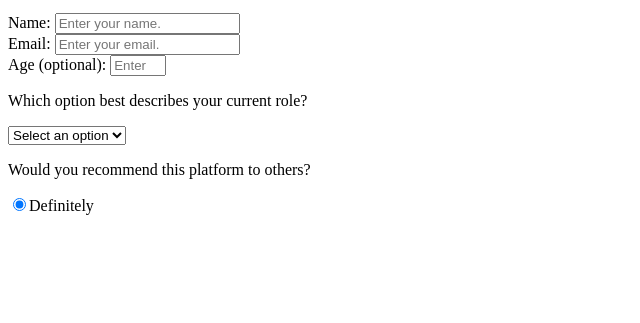
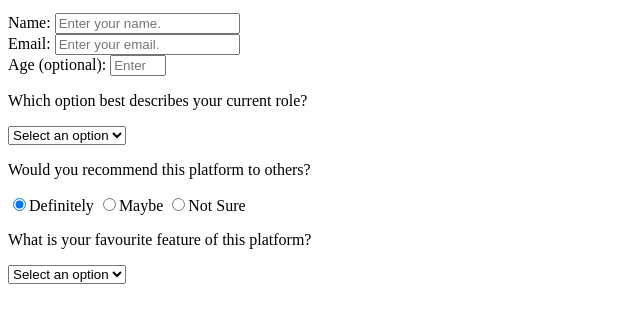
Before and after one commit to vanessapopa/Survey-Form, a plain HTML site: page index.html in a window 1280 px wide. Shown: the part 101-424 px from the top of the page, without its empty margins (0-640 px from the left). Drawn offline with Linux system fonts and the light colour scheme.

Commit message:
Added dropdown

```diff
--- a/index.html
+++ b/index.html
@@ -30,6 +30,17 @@
 
         <p>Would you recommend this platform to others?</p>
         <input type="radio" name="recommend" value="definitely" checked>Definitely</input>
+        <input type="radio" name="recommend" value="maybe">Maybe</input>
+        <input type="radio" name="recommend" value="not-sure">Not Sure</input>
+
+        <p>What is your favourite feature of this platform?</p>
+        <select id="feature" required>
+            <option selected disabled>Select an option</option>
+            <option name="feature" value="challenges">Challenges</option>
+            <option name="feature" value="projects">Projects</option>
+            <option name="feature" value="community">Community</option>
+            <option name="feature" value="mentorship">Mentorship</option>
+        </select>
     </form>
 
   </body>
```
